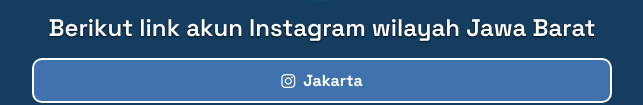
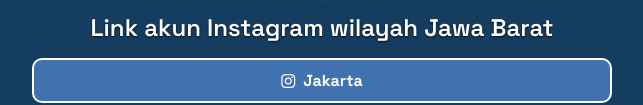
Before and after one commit to armadi04/linktree_toploker, a plain HTML site: page instagram/jabar/kota_jabar.html in a window 1280 px wide. Shown: the part 203-308 px from the top of the page, without its empty margins (318-961 px from the left). Drawn offline with Linux system fonts and the light colour scheme.

Commit message:
Update kota_jabar.html

```diff
--- a/instagram/jabar/kota_jabar.html
+++ b/instagram/jabar/kota_jabar.html
@@ -24,7 +24,7 @@
     <section>
       <main>
         <img src="../../img/Toploker.com.jpeg" alt="" />
-        <h2>Berikut link akun Instagram wilayah Jawa Barat</h2>
+        <h2>Link akun Instagram wilayah Jawa Barat</h2>
         <a
           href="https://www.instagram.com/lokerjakarta.top/?utm_source=ig_web_button_share_sheet"
           class="tbl-biru"
```
